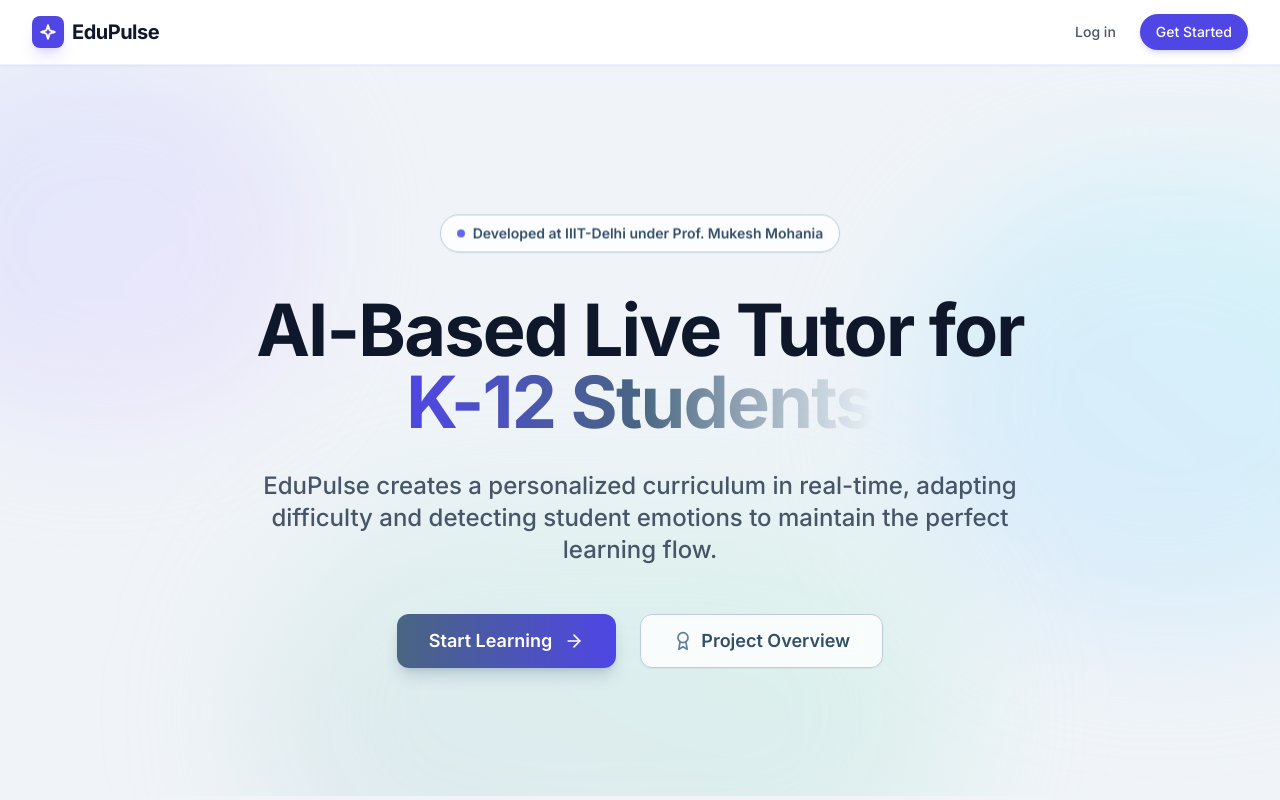
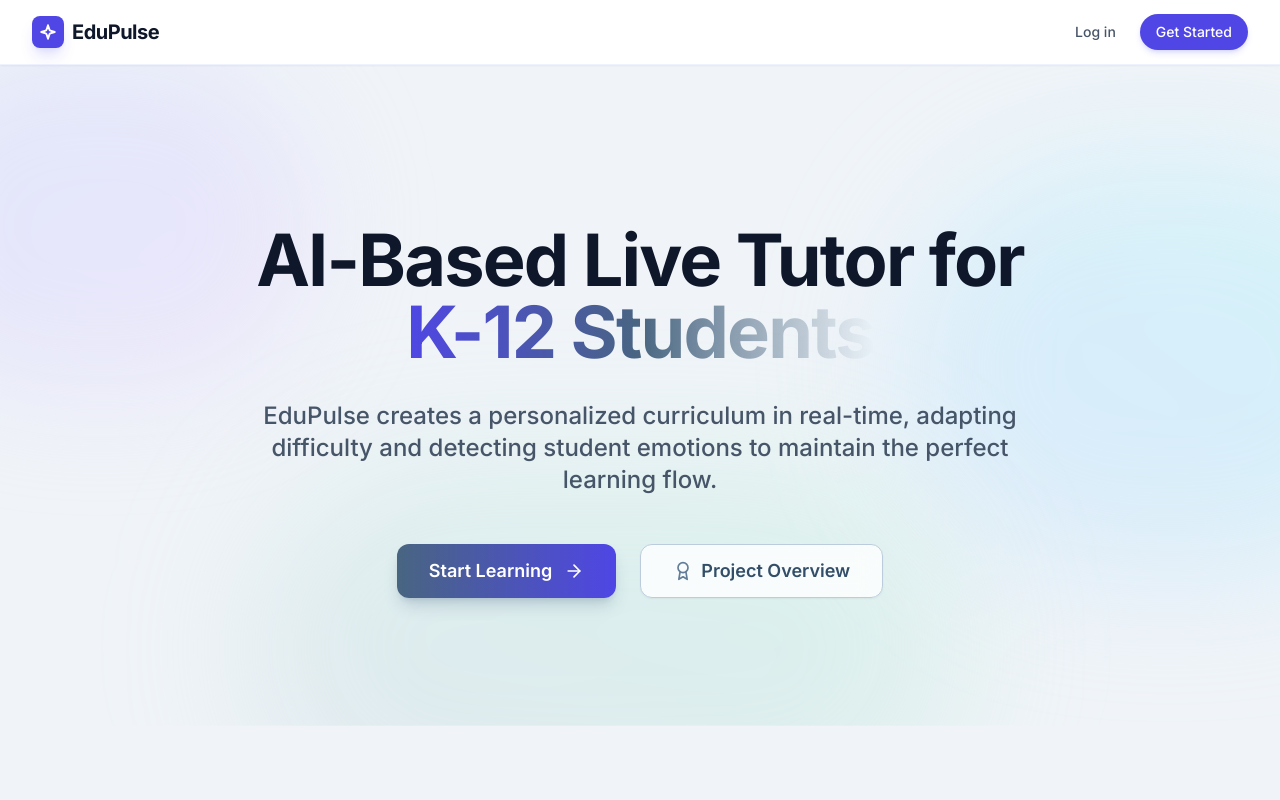
Before and after one commit to jaiyandhas/edupulse, a React (Vite) app in the folder frontend/: page / in a window 1280 px wide. Shown: the top 800 px of the page. Built offline with nearby package versions, Linux system fonts and the light colour scheme; no server answers.

Commit message:
chore(frontend): remove iiit-delhi and professor mohania credits from landing page

```diff
--- a/frontend/src/pages/Landing.jsx
+++ b/frontend/src/pages/Landing.jsx
@@ -26,15 +26,6 @@
                         animate={{ opacity: 1, y: 0 }}
                         transition={{ duration: 0.8, ease: "easeOut" }}
                     >
-                        {/* Demo/Academic Badge */}
-                        <div className="inline-flex items-center gap-2 px-4 py-2 rounded-full bg-white/80 backdrop-blur-md border border-brand-200 shadow-sm text-brand-700 text-sm font-semibold mb-8 animate-float">
-                            <span className="flex h-2 w-2 relative">
-                                <span className="animate-ping absolute inline-flex h-full w-full rounded-full bg-indigo-400 opacity-75"></span>
-                                <span className="relative inline-flex rounded-full h-2 w-2 bg-indigo-500"></span>
-                            </span>
-                            Developed at IIIT-Delhi under Prof. Mukesh Mohania
-                        </div>
-
                         <h1 className="text-5xl md:text-7xl font-extrabold tracking-tight text-slate-900 mb-8 max-w-5xl mx-auto leading-tight">
                             AI-Based Live Tutor for <br />
                             <span className="text-transparent bg-clip-text bg-gradient-to-r from-indigo-600 via-brand-600 to-accent-DEFAULT">
```
